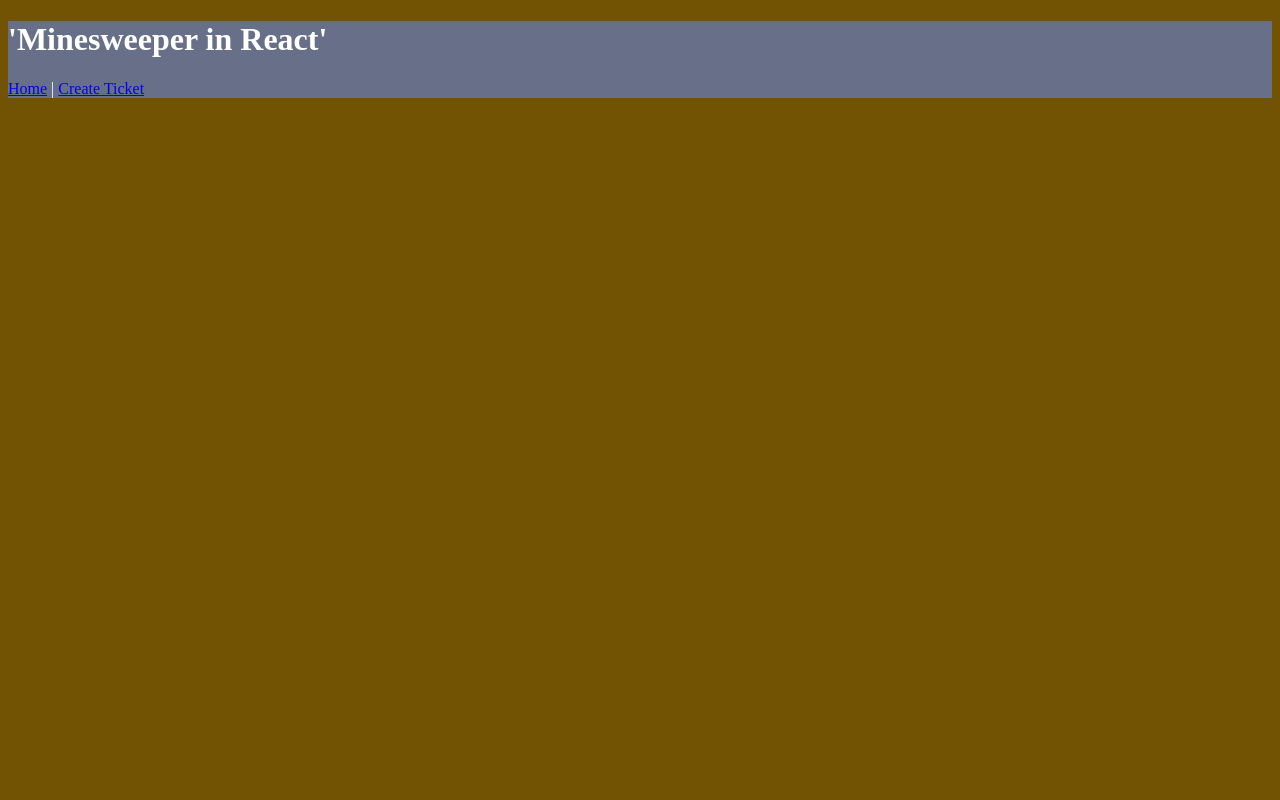
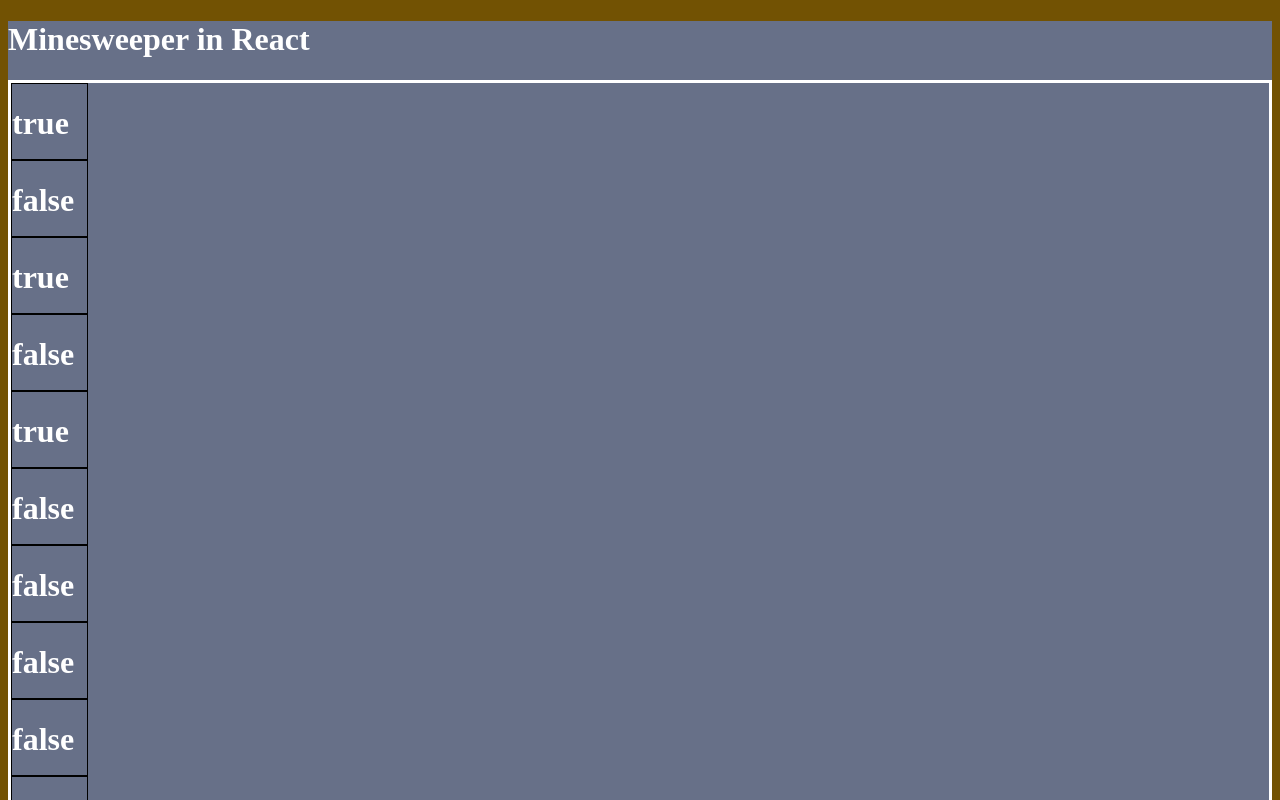
Before and after one commit to joepritch/minesweeperJSX, a React app: page /#/ in a window 1280 px wide. Shown: the top 800 px of the page. Built offline with nearby package versions, Linux system fonts and the light colour scheme; the HTML template or start-up script is replaced by a standard one; a web font is replaced by a local one.

Commit message:
display all minefield cells in a vertical line

```diff
--- /dev/null
+++ b/src/components/Cell.jsx
@@ -0,0 +1,21 @@
+import React from 'react';
+
+function Cell(props){
+  console.log(props.key);
+  return(
+    <div>
+      <style jsx>{`
+      .cell{
+        width:75px;
+        height:75px;
+        border:solid 1px black;
+      }
+    `}</style>
+      <div className="cell">
+        <h1>{props.mine}</h1>
+        <p>{props.key}</p>
+      </div>
+    </div>
+  )
+}
+export default Cell;
--- a/src/components/Gameboard.jsx
+++ b/src/components/Gameboard.jsx
@@ -1,5 +1,84 @@
 import React from 'react';
 import { Link } from 'react-router-dom';
+import Cell from './Cell'
+
+const cells = [
+  {
+    mine: 'true'
+  },
+  {
+    mine: 'false'
+  },
+  {
+    mine: 'true'
+  },
+  {
+    mine: 'false'
+  },
+  {
+    mine: 'true'
+  },
+  {
+    mine: 'false'
+  },
+  {
+    mine: 'false'
+  },
+  {
+    mine: 'false'
+  },
+  {
+    mine: 'false'
+  },
+  {
+    mine: 'false'
+  },
+  {
+    mine: 'false'
+  },
+  {
+    mine: 'false'
+  },
+  {
+    mine: 'false'
+  },
+  {
+    mine: 'false'
+  },
+  {
+    mine: 'false'
+  },
+  {
+    mine: 'false'
+  },
+  {
+    mine: 'false'
+  },
+  {
+    mine: 'false'
+  },
+  {
+    mine: 'false'
+  },
+  {
+    mine: 'false'
+  },
+  {
+    mine: 'false'
+  },
+  {
+    mine: 'false'
+  },
+  {
+    mine: 'false'
+  },
+  {
+    mine: 'false'
+  },
+  {
+    mine: 'false'
+  }
+]
 
 function Gameboard(){
 
@@ -13,14 +92,20 @@ function Gameboard(){
         "cell6 cell7 cell8 cell9 cell10"
         "cell11 cell12 cell13 cell14 cell15"
         "cell16 cell17 cell18 cell19 cell20"
-        "cell21 cell22 cell23 cell24 cell25"
+        "cell21 cell22 cell23 cell24 cell25";
+        border: solid 3px white;
       }
-
-
     `}</style>
       <div className="minefield">
-
+        {cells.map((cell, index) =>
+          <Cell mine={cell.mine}
+            key={index}/>
+        )}
       </div>
+      <h1>test</h1>
     </div>
   )
 }
+
+
+export default Gameboard;
--- a/src/components/Header.jsx
+++ b/src/components/Header.jsx
@@ -4,8 +4,7 @@ import { Link } from 'react-router-dom';
 function Header(){
   return (
     <div>
-      <h1>'Minesweeper in React'</h1>
-      <Link to="/">Home</Link> | <Link to="/newticket">Create Ticket</Link>
+      <h1>Minesweeper in React</h1>
     </div>
   );
 }
```
